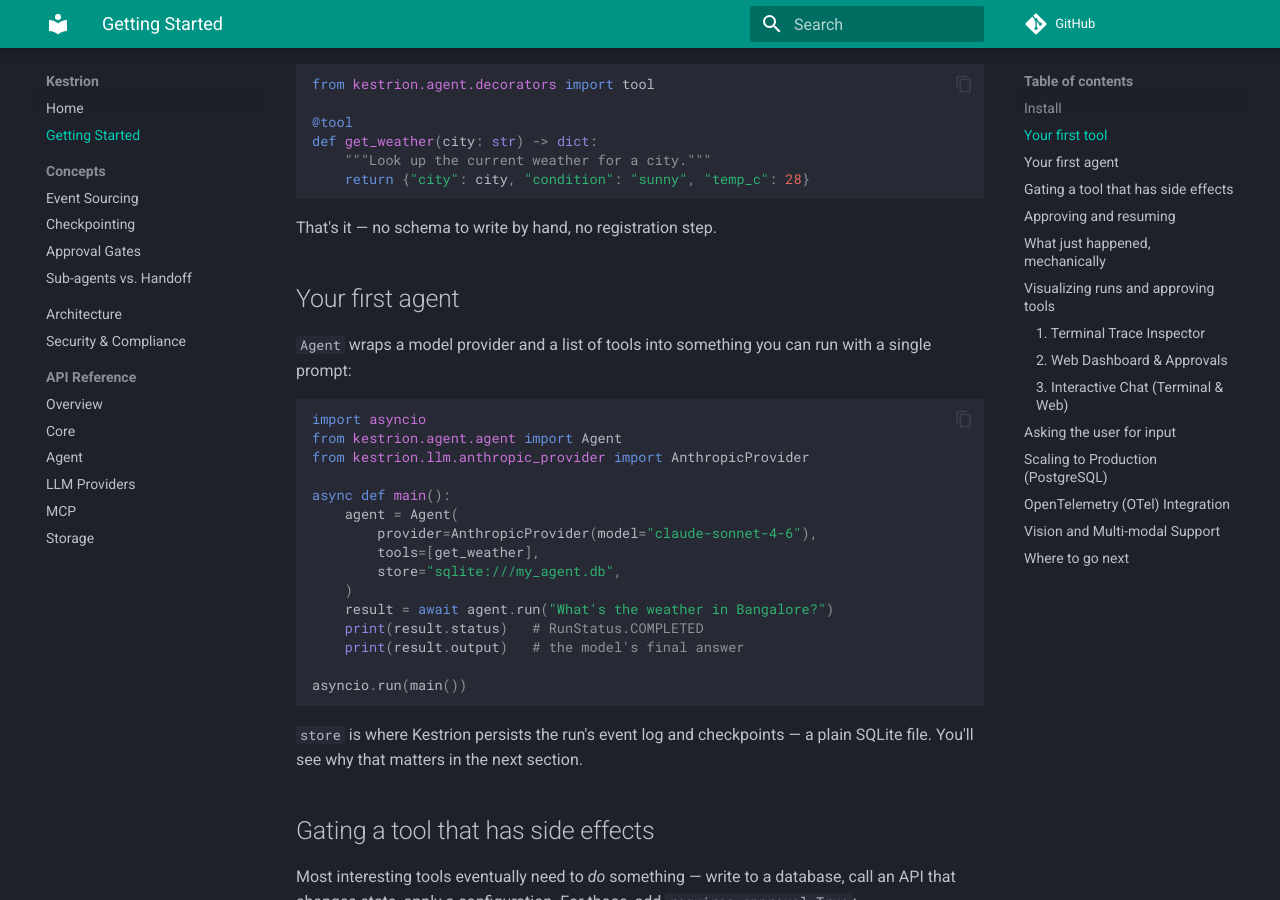
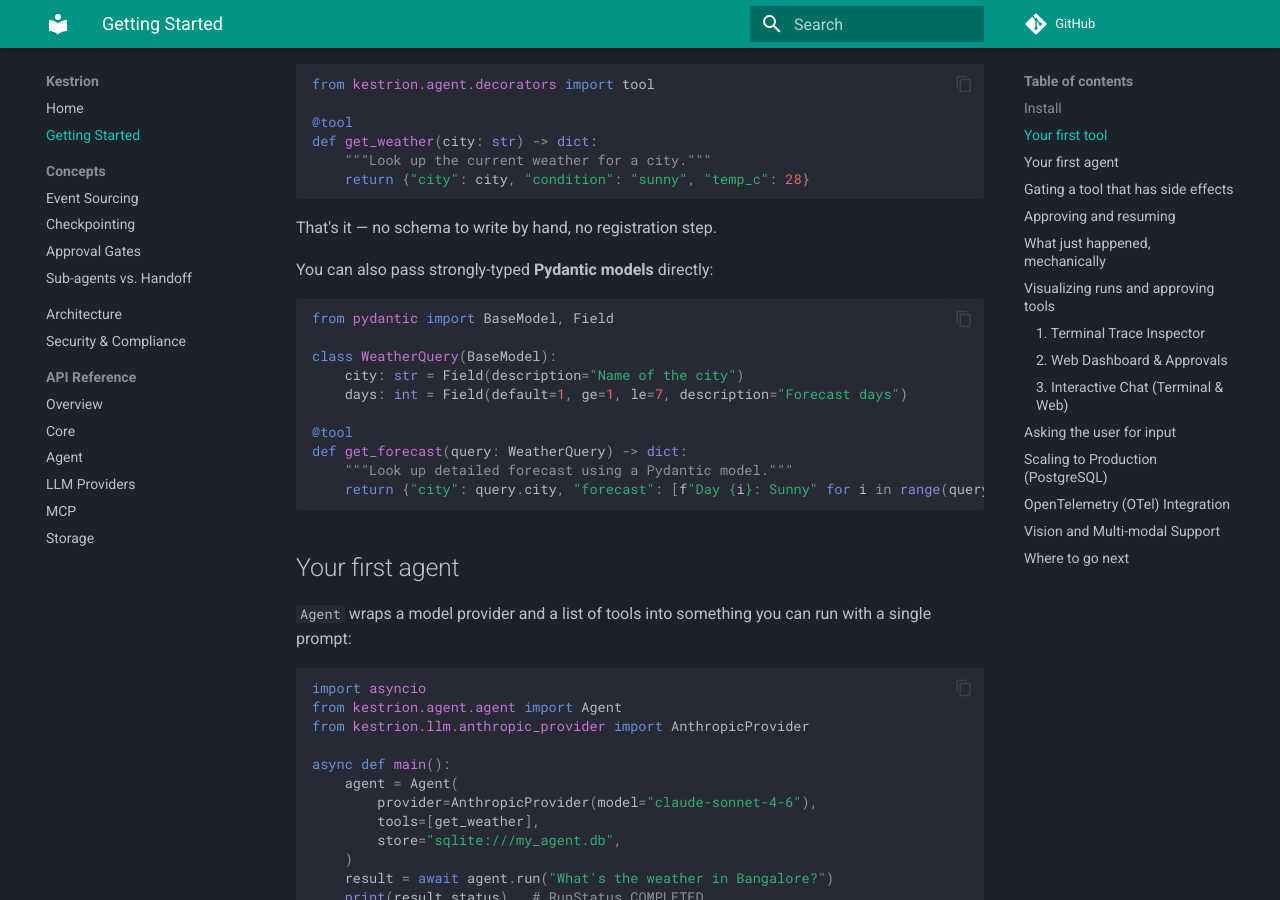
Before and after one commit to VinayakDubey07/kestrion, an MkDocs documentation site: the page built from docs/getting-started.md, in a window 1280 px wide and 900 px high, scrolled down 523 px. Built offline with MkDocs 1.6.1 and Material for MkDocs 9.7.7, drawn with Linux system fonts in a browser that asks for light colours; comment, search, counter and statistics services are not loaded.

Commit message:
docs: document Pydantic tools, live WebSocket trace DAG dashboard, and GenAI observability

````diff
--- a/docs/getting-started.md
+++ b/docs/getting-started.md
@@ -27,6 +27,20 @@
 ```
 
 That's it — no schema to write by hand, no registration step.
+
+You can also pass strongly-typed **Pydantic models** directly:
+```python
+from pydantic import BaseModel, Field
+
+class WeatherQuery(BaseModel):
+    city: str = Field(description="Name of the city")
+    days: int = Field(default=1, ge=1, le=7, description="Forecast days")
+
+@tool
+def get_forecast(query: WeatherQuery) -> dict:
+    """Look up detailed forecast using a Pydantic model."""
+    return {"city": query.city, "forecast": [f"Day {i}: Sunny" for i in range(query.days)]}
+```
 
 ## Your first agent
 
````
Also changed, not shown: CHANGELOG.md (+6 -1 lines), README.md (+77 -3 lines), docs/index.md (+2 -2 lines).
